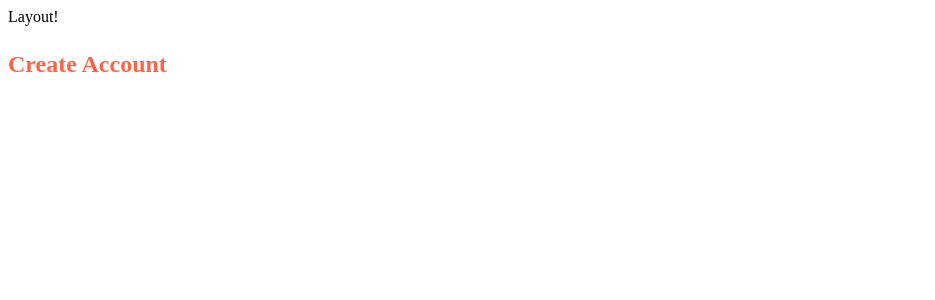
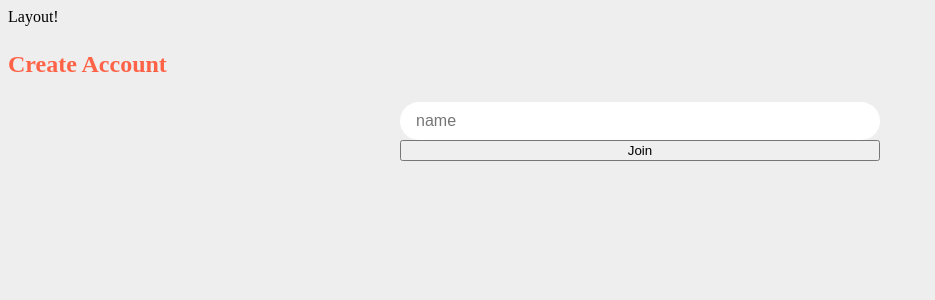
Before and after one commit to iamUxer/develoffers, a Next.js app: page /login/join in a window 1280 px wide. Shown: the top 300 px of the page, without its empty margins (0-935 px from the left). Built offline with nearby package versions, Linux system fonts and the light colour scheme; what emotion-reset would draw is missing.

Commit message:
Join page - applied react hook form + forwardRef

```diff
--- a/package.json
+++ b/package.json
@@ -23,6 +23,7 @@
     "postcss": "8.4.29",
     "react": "18.2.0",
     "react-dom": "18.2.0",
+    "react-hook-form": "^7.46.1",
     "styled-components": "^6.0.8",
     "tailwindcss": "3.3.3",
     "typescript": "5.2.2"
--- a/pages/login/join.tsx
+++ b/pages/login/join.tsx
@@ -1,5 +1,40 @@
-const Join = () => {
-  return <h2>Create Account</h2>;
-};
+import React, { forwardRef } from 'react';
+import { InputTextStyled } from '@/styles/components/inputText.styled';
+import { JoinStyled } from '@/styles/pages/join.styled';
+import { useForm } from 'react-hook-form';
+
+export interface FormValues {
+  name: string;
+  email: string;
+  password: string;
+}
+
+interface OnSearchType {
+  onJoin: (data: FormValues) => void;
+}
+
+const Join = forwardRef(() => {
+  const { register, handleSubmit } = useForm<FormValues>();
+
+  const onSubmit = (data: FormValues) => {
+    console.log(data);
+    // onJoin(data);
+  };
+  return (
+    <>
+      <h2>Create Account</h2>
+      <JoinStyled>
+        <form onSubmit={handleSubmit(onSubmit)}>
+          <InputTextStyled
+            register={register('name')}
+            name="name"
+            placeholder="name"
+          />
+          <button type="submit">Join</button>
+        </form>
+      </JoinStyled>
+    </>
+  );
+});
 
 export default Join;
--- /dev/null
+++ b/styles/components/inputText.styled.tsx
@@ -0,0 +1,26 @@
+import React, { forwardRef } from 'react';
+import styled from '@emotion/styled';
+
+export const InputTextStyled = forwardRef((props: InputType) => {
+  const { name, placeholder, register } = props;
+
+  console.log(register);
+
+  return (
+    <InputCss {...register} name={name} placeholder={placeholder} type="text" />
+  );
+});
+
+interface InputType {
+  name: string;
+  type?: string;
+  placeholder: string;
+  register?: any;
+}
+
+const InputCss = styled.input`
+  border-radius: 50px;
+  border: none;
+  font-size: 16px;
+  padding: 10px 16px;
+`;
--- a/styles/global.tsx
+++ b/styles/global.tsx
@@ -8,7 +8,7 @@ const style = css`
     box-sizing: border-box;
   }
   body {
-    background: white;
+    background: #eee;
     color: black;
   }
   h1 {
--- /dev/null
+++ b/styles/pages/join.styled.ts
@@ -0,0 +1,11 @@
+import styled from '@emotion/styled';
+
+export const JoinStyled = styled.div`
+  display: flex;
+  justify-content: center;
+  & form {
+    display: flex;
+    flex-direction: column;
+    width: 480px;
+  }
+`;
```
Also changed, not shown: 1 other file (tests, documents, lock files or other folders).
